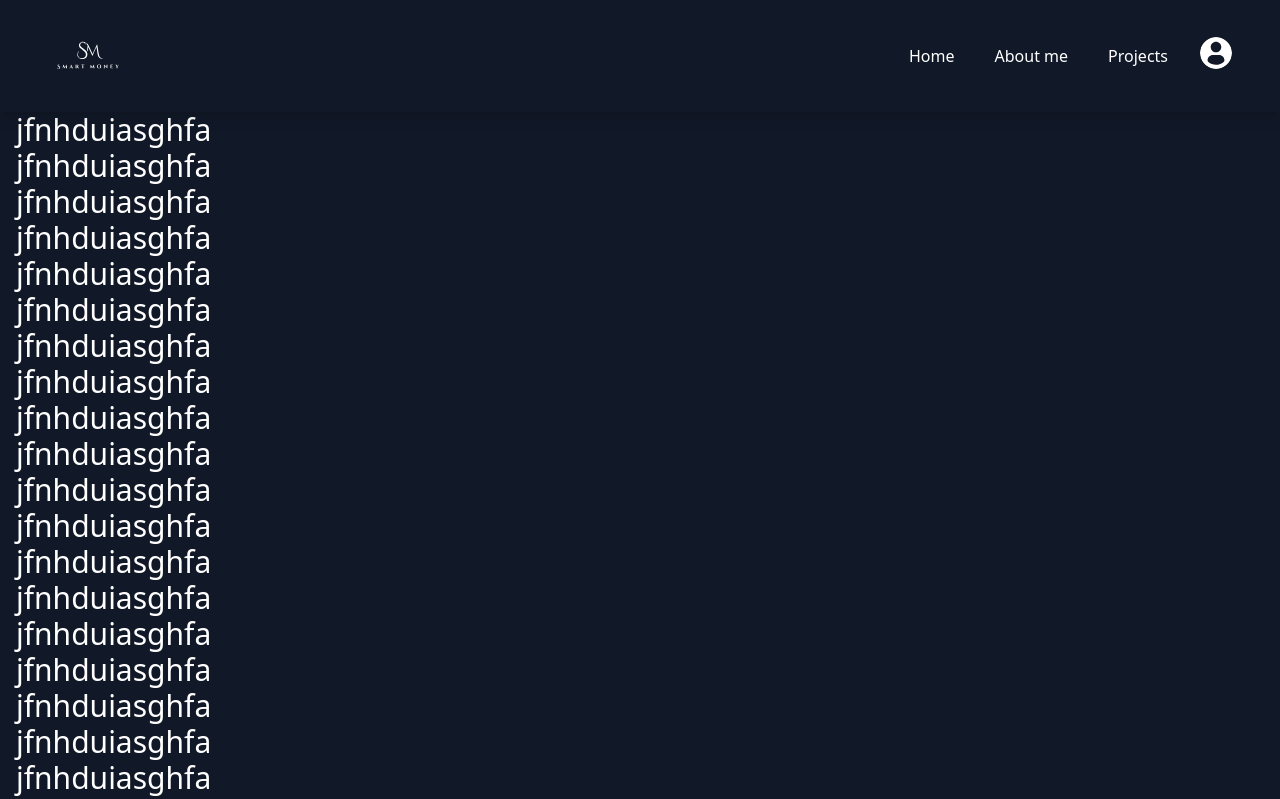
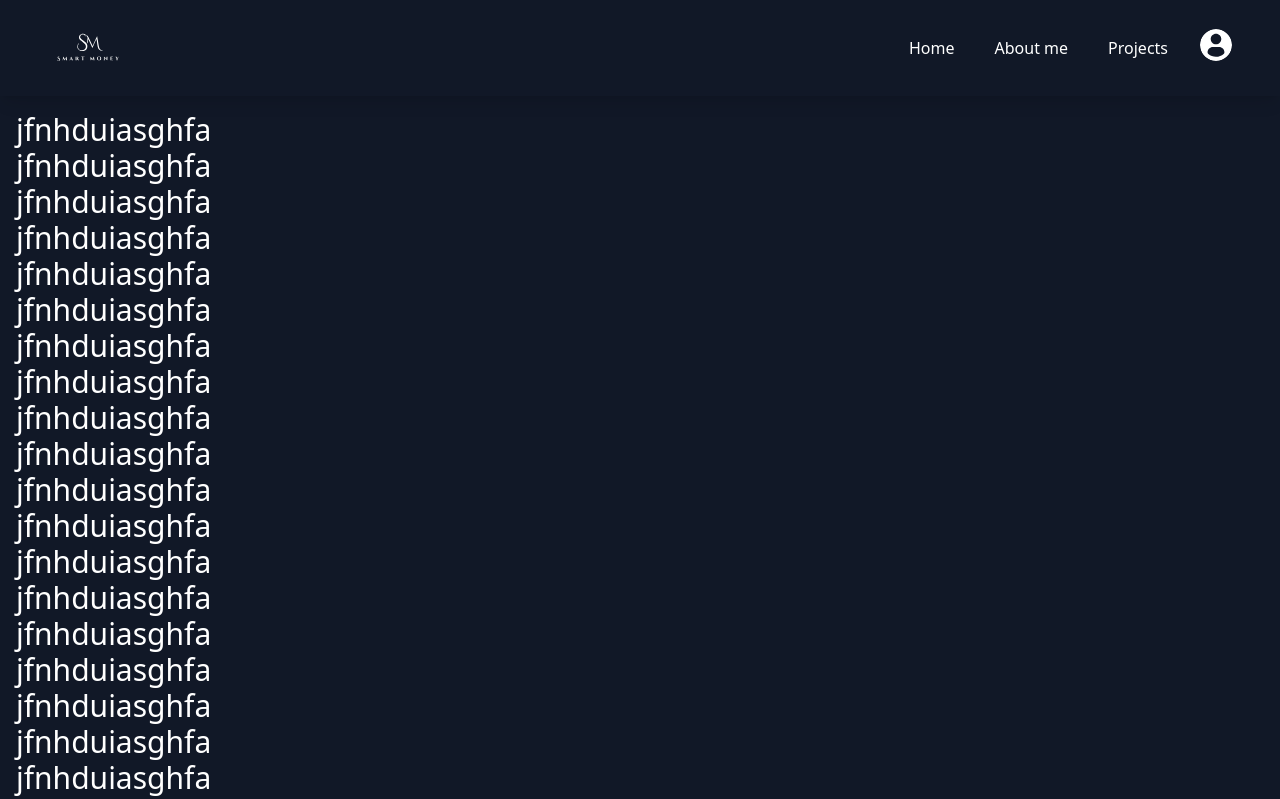
Before and after one commit to NickeAlves/smart-money, a Next.js app in the folder frontend/: page / in a window 1280 px wide. Shown: the top 799 px of the page. Built offline with nearby package versions, Linux system fonts and the light colour scheme.

Commit message:
:memo: feat(frontend) adjusted NavBar size
Signed-off-by: Nicolas Alves <nicke.rodrigues1125@gmail.com>

```diff
--- a/frontend/src/components/NavBar.tsx
+++ b/frontend/src/components/NavBar.tsx
@@ -133,7 +133,7 @@
             : "bg-[var(--custom-color)]"
         }`}
       >
-        <div className="container mx-auto flex justify-between items-center p-4 px-6 md:px-12">
+        <div className="container mx-auto flex justify-between items-center p-2 px-4 md:px-12">
           <Link href="/">
             <img
               src="/smart-money-removebg-preview.svg"
```
